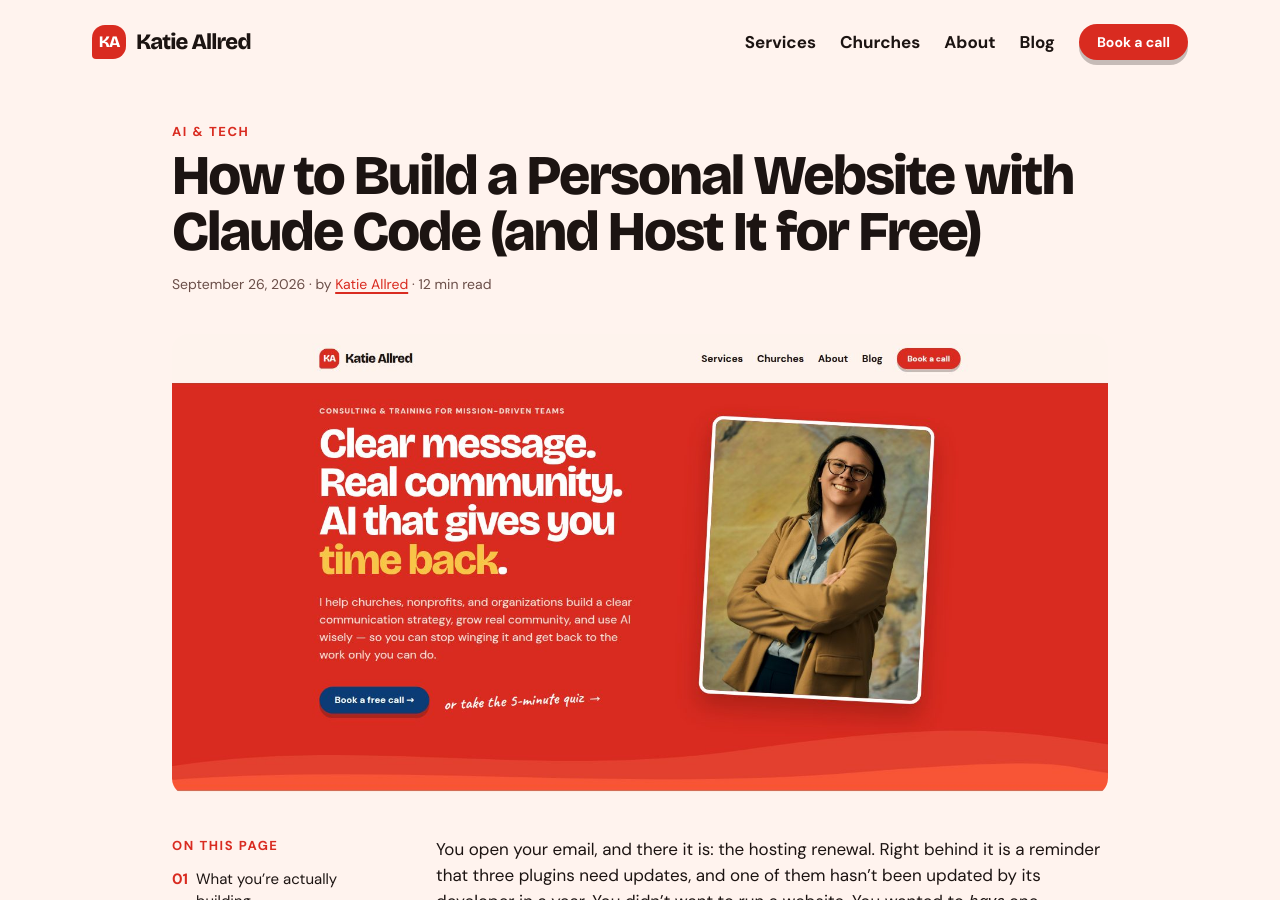
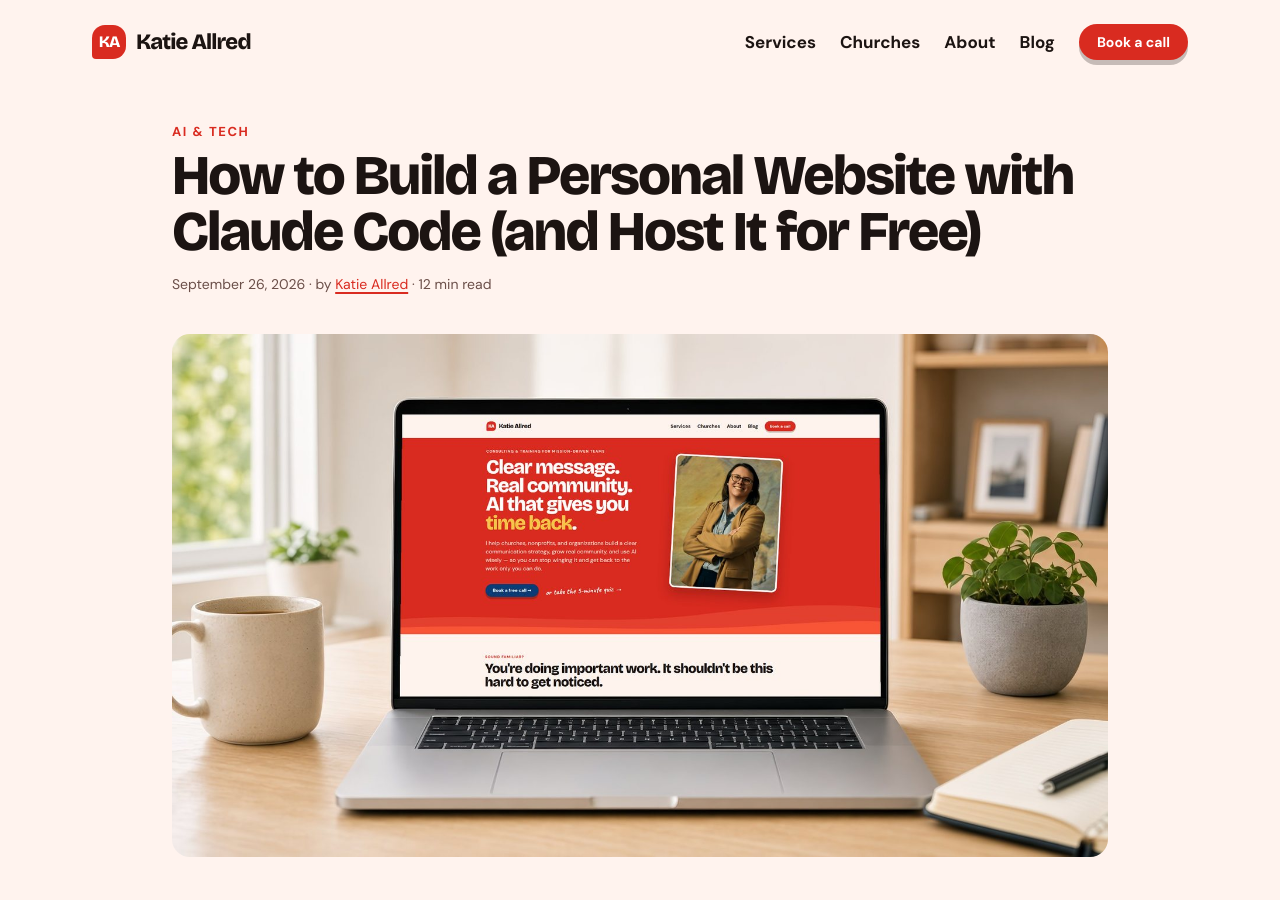
Before and after one commit to katiejallred/personal, a Jekyll site: the page built from _posts/2026-09-26-how-to-build-a-personal-website-with-claude-code-and-host-it-free.md, in a window 1280 px wide and 900 px high. Built offline with Jekyll 4.4.1, drawn with Linux system fonts in a browser that asks for light colours; some web fonts are replaced.

Commit message:
Use a laptop mockup of the home page as the Claude Code post's image
Room and laptop generated with Ideogram; the real home page screenshot
is composited onto the screen so the text stays accurate.

Co-Authored-By: Claude Opus 5.5 <noreply@anthropic.com>
Claude-Session: https://claude.ai/code/session_01Y9PzJYQ4JPcgAvuS4QAcAK

```diff
--- a/_posts/2026-09-26-how-to-build-a-personal-website-with-claude-code-and-host-it-free.md
+++ b/_posts/2026-09-26-how-to-build-a-personal-website-with-claude-code-and-host-it-free.md
@@ -16,8 +16,8 @@ tags:
 - Claude
 - website
 - web design
-image: /assets/uploads/2026/09/katieallred-com-home-page-built-with-claude-code.jpg
-featured_image_alt: "The katieallred.com home page, built with Claude Code: a red hero with the headline 'Clear message. Real community. AI that gives you time back.' beside a photo of Katie Allred"
+image: /assets/uploads/2026/09/katieallred-com-laptop-mockup-built-with-claude-code.jpg
+featured_image_alt: "A laptop on a wooden desk showing the katieallred.com home page, built with Claude Code, with the headline 'Clear message. Real community. AI that gives you time back.' beside a coffee mug, a potted plant and an open notebook"
 faq:
   - q: "Do I need to know how to code to build a website with Claude Code?"
     a: "No. You describe what you want in plain English and Claude Code writes the code, runs it, and explains what it changed. It helps to learn a few words like repository, commit, and pull request, but you do not need to write code yourself."
```
Also changed, not shown: assets/uploads/2026/09/katieallred-com-home-page-built-with-claude-code.jpg (deleted), assets/uploads/2026/09/katieallred-com-laptop-mockup-built-with-claude-code.jpg (added).
